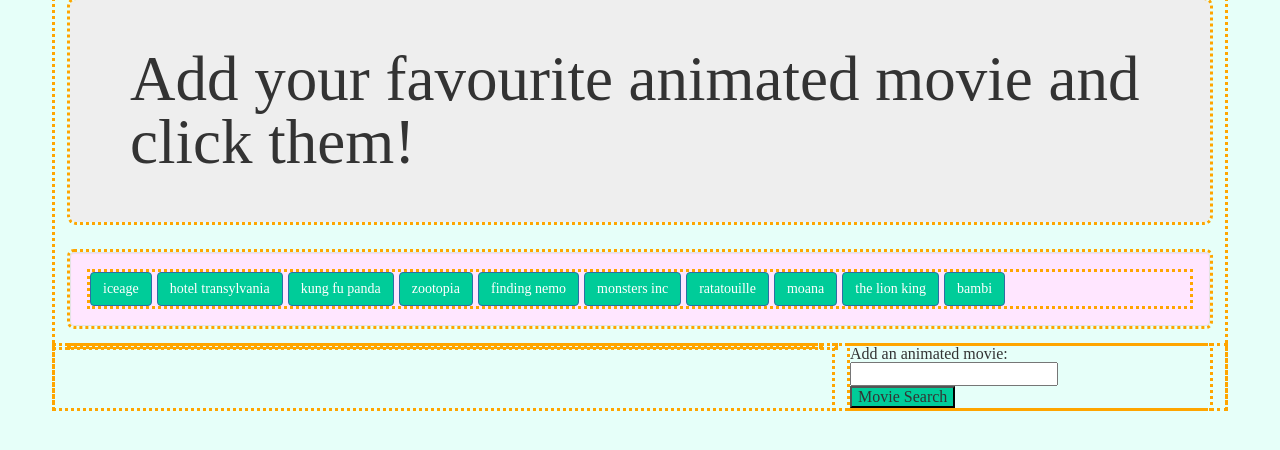
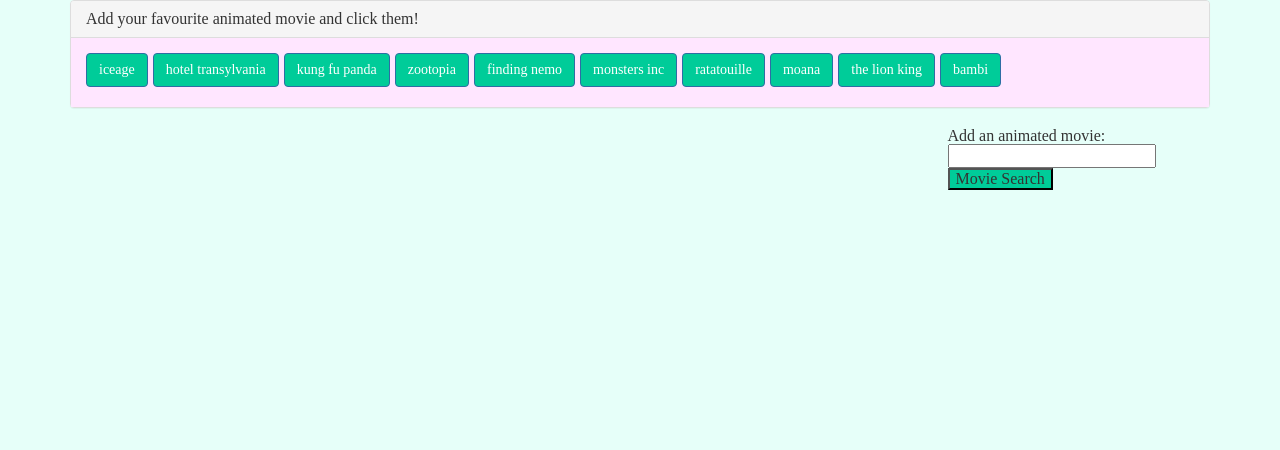
Before and after one commit to georgejincy/GifTastic, a PHP site: page / in a window 1280 px wide. Shown: the top 450 px of the page. Run offline with PHP 8.4, Linux system fonts and the light colour scheme.

Commit message:
Added a few more style changes

```diff
--- a/assets/css/style.css
+++ b/assets/css/style.css
@@ -2,34 +2,22 @@
 	box-sizing: border-box;
 }
 div{
-	outline-style: dotted;
-	outline-color: orange;
+	/* outline-style: dotted;
+	outline-color: orange; */
 	/* margin: 2px; */
 }
 body{
 	background-color: #e6fff9;
-	/* margin: 2px;
-	padding: 10px; */
 }
-.well{
+.panel-body{
 	background-color: #ffe6ff;
 }
-
-/* #images-div{
-	float: left;
-	width: 70%;
-}
-#form-div{
-	float: right;
-	overflow: auto;
-	width: 28%;
-} */
-
 .animmovieButtons, #find-movie{
 	margin-right: 5px;
+	margin-bottom: 5px;
 	background-color: #00cc99;
 }
-
 .item{
 	float: left;
+	margin: 2px;
 }
--- a/assets/javascript/app.js
+++ b/assets/javascript/app.js
@@ -91,8 +91,8 @@ $(function(){
             	movieImage.attr("data-state", "still");
             	movieImage.attr("data-animate", animateURL);
             	movieImage.attr("data-still", stillURL);
+            	gifDiv.prepend(movieImage);
             	gifDiv.prepend(p);
-            	gifDiv.prepend(movieImage);
            	 	$("#images-div").prepend(gifDiv);
 
         	}
--- a/index.html
+++ b/index.html
@@ -23,24 +23,26 @@
 
 
 		<div class = "container">
-			<!--Page header-->
-			<div class = "jumbotron">
+
+			<div class="panel panel-default">
+			<div class="panel-heading">
 				<h1>Add your favourite animated movie and click them!</h1>
 			</div>
-			<div class = "well">
+			<div class = "panel-body">
 				<!--All the existing and new buttons created will be created in the 'buttons' div-->
 				<div id = "buttons-div"></div>
 			</div>
+			</div>
 
 			<div class = "row">
-				<div class = "col-lg-8 col-md-8 col-sm-8">
+				<div class = "col-lg-9 col-md-9 col-sm-9">
 					<!--The giphy images returned from the giphy api will be dumped here-->
 					<div id = "images-div"></div>
 				</div>
 
 
 				<!-- This form will be where users will input data for new buttons -->
-				<div class = "col-lg-4 col-md-4 col-sm-4">
+				<div class = "col-lg-3 col-md-3 col-sm-3">
 				<div id = "form-div">
 	    			<form id="movie-form">
 	      			<label for="movie-input">Add an animated movie: </label>
```
